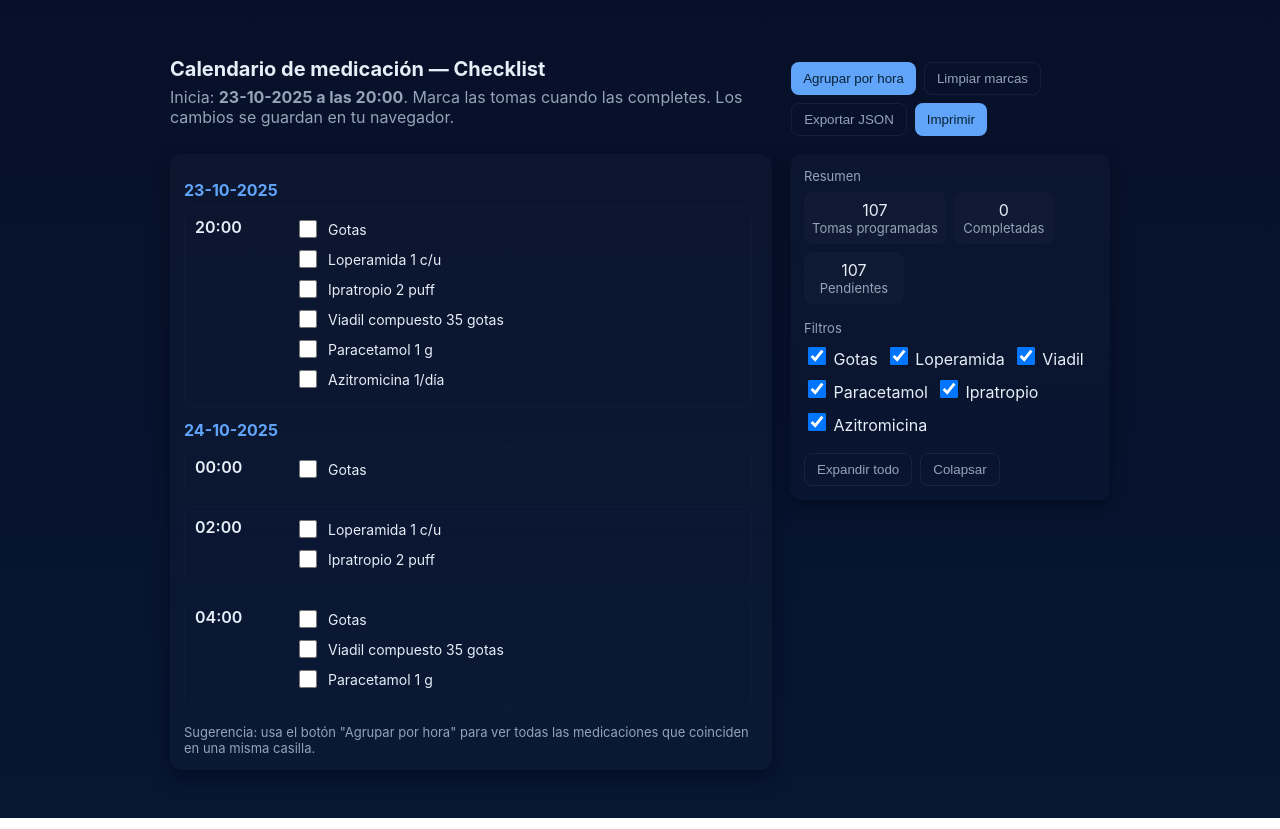
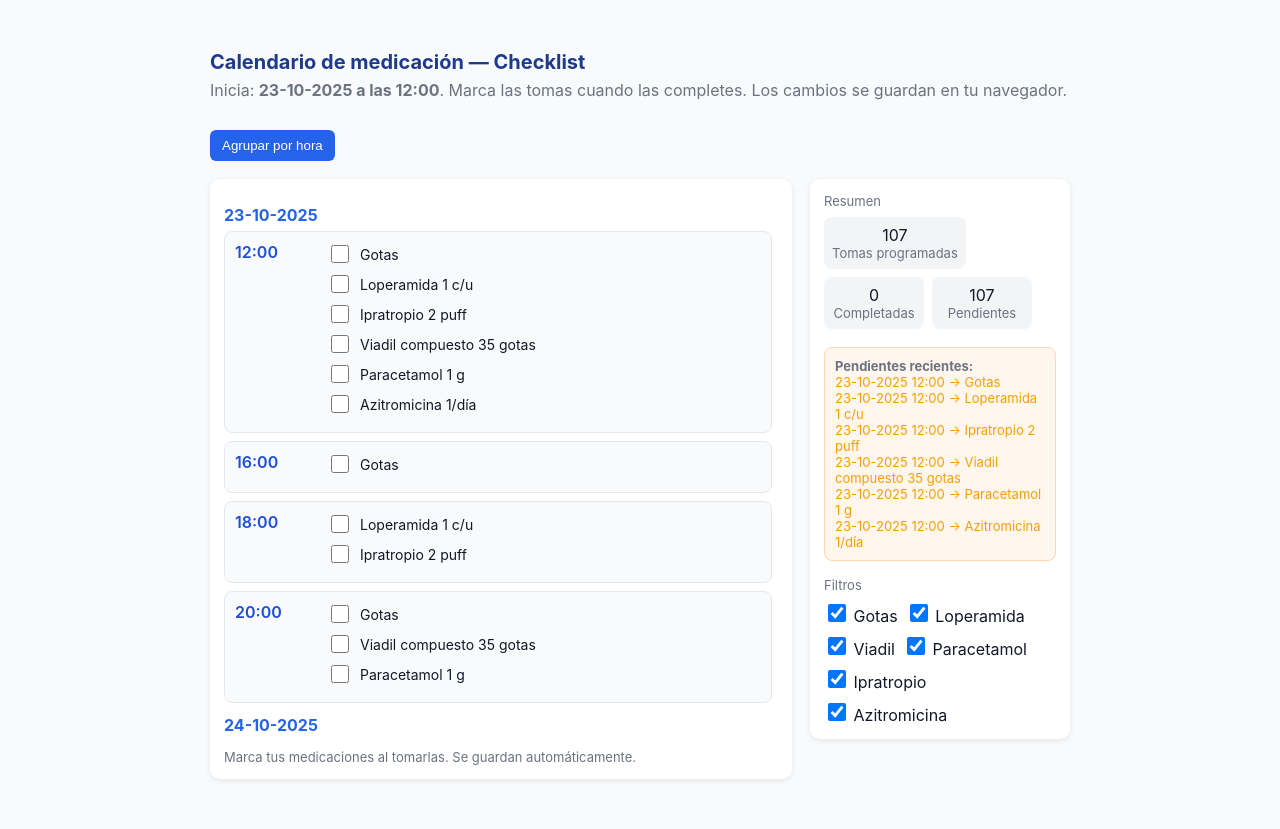
Before and after one commit to DataraDTR/medicamentos, a plain HTML site: page index.html in a window 1280 px wide. Drawn offline with Linux system fonts and the light colour scheme.

Commit message:
Update index.html

```diff
--- a/index.html
+++ b/index.html
@@ -5,21 +5,28 @@
   <meta name="viewport" content="width=device-width,initial-scale=1" />
   <title>Calendario de Medicación - Checklist</title>
   <style>
-    :root{--bg:#0f1724;--card:#0b1220;--accent:#60a5fa;--muted:#94a3b8;--ok:#10b981}
+    :root{
+      --bg:#f9fafb;
+      --card:#ffffff;
+      --accent:#2563eb;
+      --muted:#6b7280;
+      --ok:#10b981;
+      --warn:#f59e0b;
+    }
     *{box-sizing:border-box}
-    body{font-family:Inter,system-ui,Segoe UI,Roboto,Arial; margin:0; background:linear-gradient(180deg,#071028 0%, #071633 100%); color:#e6eef8}
-    .wrap{max-width:980px;margin:28px auto;padding:20px}
-    header{display:flex;gap:16px;align-items:center;justify-content:space-between}
-    h1{margin:0;font-size:20px}
+    body{font-family:Inter,system-ui,Segoe UI,Roboto,Arial;margin:0;background:var(--bg);color:#111827}
+    .wrap{max-width:900px;margin:30px auto;padding:20px}
+    header{display:flex;gap:16px;align-items:center;justify-content:space-between;flex-wrap:wrap}
+    h1{margin:0;font-size:20px;color:#1e3a8a}
     p.lead{margin:6px 0 0;color:var(--muted)}
     .controls{display:flex;gap:8px;flex-wrap:wrap;margin-top:14px}
-    button, .btn{background:var(--accent);color:#072033;border:none;padding:8px 12px;border-radius:8px;cursor:pointer}
-    .btn-outline{background:transparent;border:1px solid rgba(255,255,255,0.06);color:var(--muted)}
-    .grid{display:grid;grid-template-columns:1fr 320px;gap:18px;margin-top:18px}
-    .card{background:linear-gradient(180deg, rgba(255,255,255,0.02), rgba(255,255,255,0.01));padding:14px;border-radius:12px;box-shadow:0 6px 18px rgba(2,6,23,0.6)}
+    button{background:var(--accent);color:white;border:none;padding:8px 12px;border-radius:6px;cursor:pointer;transition:background .2s}
+    button:hover{background:#1d4ed8}
+    .grid{display:grid;grid-template-columns:1fr 260px;gap:18px;margin-top:18px}
+    .card{background:var(--card);padding:14px;border-radius:10px;box-shadow:0 2px 6px rgba(0,0,0,0.08)}
     .schedule{max-height:68vh;overflow:auto;padding-right:6px}
-    .slot{display:flex;gap:12px;align-items:flex-start;padding:10px;border-radius:8px;margin-bottom:8px;border:1px solid rgba(255,255,255,0.02)}
-    .time{width:88px;font-weight:600}
+    .slot{display:flex;gap:12px;align-items:flex-start;padding:10px;border-radius:8px;margin-bottom:8px;border:1px solid #e5e7eb;background:#f9fafb}
+    .time{width:80px;font-weight:600;color:#1d4ed8}
     .items{flex:1}
     .item{display:flex;gap:8px;align-items:center;margin-bottom:6px}
     .medname{font-size:14px}
@@ -29,11 +36,13 @@
     .rightpanel{position:sticky;top:18px}
     .meta{display:flex;flex-direction:column;gap:8px}
     .stats{display:flex;gap:8px;flex-wrap:wrap}
-    .stat{background:rgba(255,255,255,0.02);padding:8px;border-radius:8px;min-width:100px;text-align:center}
+    .stat{background:#f3f4f6;padding:8px;border-radius:8px;min-width:100px;text-align:center}
     .filters{display:flex;gap:8px;flex-wrap:wrap}
     .dayheader{font-weight:700;margin-top:12px;margin-bottom:6px;color:var(--accent)}
     .smallmuted{color:var(--muted);font-size:13px}
-    @media (max-width:900px){.grid{grid-template-columns:1fr;margin:0} .rightpanel{position:static}}
+    .pendingList{margin-top:10px;background:#fff7ed;padding:10px;border-radius:8px;border:1px solid #fed7aa}
+    .pendingItem{font-size:13px;color:var(--warn)}
+    @media (max-width:900px){.grid{grid-template-columns:1fr;margin:0}.rightpanel{position:static}}
   </style>
 </head>
 <body>
@@ -41,20 +50,17 @@
     <header>
       <div>
         <h1>Calendario de medicación — Checklist</h1>
-        <p class="lead">Inicia: <strong>23-10-2025 a las 20:00</strong>. Marca las tomas cuando las completes. Los cambios se guardan en tu navegador.</p>
+        <p class="lead">Inicia: <strong>23-10-2025 a las 12:00</strong>. Marca las tomas cuando las completes. Los cambios se guardan en tu navegador.</p>
       </div>
       <div class="controls">
-        <button id="toggleGroup" class="btn">Agrupar por hora</button>
-        <button id="clearAll" class="btn btn-outline">Limpiar marcas</button>
-        <button id="exportJson" class="btn btn-outline">Exportar JSON</button>
-        <button id="printBtn" class="btn">Imprimir</button>
+        <button id="toggleGroup">Agrupar por hora</button>
       </div>
     </header>
 
     <div class="grid">
       <section class="card">
         <div class="schedule" id="schedule"></div>
-        <footer class="small">Sugerencia: usa el botón "Agrupar por hora" para ver todas las medicaciones que coinciden en una misma casilla.</footer>
+        <footer class="small">Marca tus medicaciones al tomarlas. Se guardan automáticamente.</footer>
       </section>
 
       <aside class="rightpanel">
@@ -74,6 +80,10 @@
               <div class="smallmuted">Pendientes</div>
             </div>
           </div>
+          <div id="pendingBox" class="pendingList" style="display:none">
+            <div class="smallmuted"><strong>Pendientes recientes:</strong></div>
+            <div id="pendingItems"></div>
+          </div>
 
           <div style="margin-top:8px" class="smallmuted">Filtros</div>
           <div class="filters">
@@ -84,23 +94,15 @@
             <label><input type="checkbox" data-filter="ipratropio" checked /> Ipratropio</label>
             <label><input type="checkbox" data-filter="azitromicina" checked /> Azitromicina</label>
           </div>
-
-          <div style="margin-top:10px;display:flex;gap:8px">
-            <button id="expandAll" class="btn btn-outline">Expandir todo</button>
-            <button id="collapseAll" class="btn btn-outline">Colapsar</button>
-          </div>
         </div>
       </aside>
     </div>
   </div>
 
   <script>
-    // Configuración de inicio
-    const START = new Date(2025, 9, 23, 20, 0, 0); // meses 0-index -> 9 = octubre
-
-    // Medicamentos con frecuencia (en horas) y duración (en días)
+    const START = new Date(2025, 9, 23, 12, 0, 0);
     const meds = [
-      { id: 'gotas', name: 'Gotas', freq: 4, days: 7 }, // sin duración real; ponemos 7 días por si acaso
+      { id: 'gotas', name: 'Gotas', freq: 4, days: 7 },
       { id: 'loperamida', name: 'Loperamida 1 c/u', freq: 6, days: 4 },
       { id: 'ipratropio', name: 'Ipratropio 2 puff', freq: 6, days: 4 },
       { id: 'viadil', name: 'Viadil compuesto 35 gotas', freq: 8, days: 3 },
@@ -108,153 +110,106 @@
       { id: 'azitromicina', name: 'Azitromicina 1/día', freq: 24, days: 6 }
     ];
 
-    // generar eventos entre START y END (usamos la máxima duración entre medicamentos)
     const maxDays = Math.max(...meds.map(m=>m.days));
     const END = new Date(START.getTime() + maxDays*24*60*60*1000);
 
-    // helper
-    function addHours(d,h){ return new Date(d.getTime() + h*60*60*1000); }
-    function formatDateTime(dt){
-      const pad=(n)=>n.toString().padStart(2,'0');
-      const dd=pad(dt.getDate());
-      const mm=pad(dt.getMonth()+1);
-      const yy=dt.getFullYear();
-      const hh=pad(dt.getHours());
-      const min=pad(dt.getMinutes());
-      return `${dd}-${mm}-${yy} ${hh}:${min}`;
-    }
-    function formatTime(dt){ const hh=dt.getHours().toString().padStart(2,'0'); const mm=dt.getMinutes().toString().padStart(2,'0'); return `${hh}:${mm}` }
+    function addHours(d,h){return new Date(d.getTime()+h*60*60*1000)}
+    function formatDateTime(dt){const p=n=>n.toString().padStart(2,'0');return `${p(dt.getDate())}-${p(dt.getMonth()+1)}-${dt.getFullYear()} ${p(dt.getHours())}:${p(dt.getMinutes())}`}
+    function formatTime(dt){const p=n=>n.toString().padStart(2,'0');return `${p(dt.getHours())}:${p(dt.getMinutes())}`}
 
-    // generar lista de eventos
-    let events = [];
+    let events=[];
     meds.forEach(m=>{
-      let cur = new Date(START); // asumimos la primera dosis coincide con START
-      const last = new Date(START.getTime() + m.days*24*60*60*1000);
-      while(cur <= last){
-        // incluir solo si cur >= START y cur <= END
-        if(cur >= START && cur <= END){
-          events.push({
-            id: `${m.id}_${cur.getTime()}`,
-            medId: m.id,
-            medName: m.name,
-            time: new Date(cur)
-          });
+      let cur=new Date(START);
+      const last=new Date(START.getTime()+m.days*24*60*60*1000);
+      while(cur<=last){
+        if(cur>=START&&cur<=END){
+          events.push({id:`${m.id}_${cur.getTime()}`,medId:m.id,medName:m.name,time:new Date(cur)});
         }
-        cur = addHours(cur, m.freq);
+        cur=addHours(cur,m.freq);
       }
     });
 
-    // ordenar por fecha
-    events.sort((a,b)=>a.time - b.time);
+    events.sort((a,b)=>a.time-b.time);
 
-    // state
-    const STORAGE_KEY = 'med_calendar_checks_v1';
-    let checked = JSON.parse(localStorage.getItem(STORAGE_KEY) || '{}');
-    let groupByHour = true;
-    let filters = new Set(meds.map(m=>m.id));
+    const STORAGE_KEY='med_calendar_checks_v1';
+    let checked=JSON.parse(localStorage.getItem(STORAGE_KEY)||'{}');
+    let groupByHour=true;
+    let filters=new Set(meds.map(m=>m.id));
 
-    // render
-    const scheduleEl = document.getElementById('schedule');
+    const scheduleEl=document.getElementById('schedule');
     function render(){
-      scheduleEl.innerHTML = '';
-      // apply filters
-      const visibleEvents = events.filter(e=>filters.has(e.medId));
+      scheduleEl.innerHTML='';
+      const visibleEvents=events.filter(e=>filters.has(e.medId));
+      const byDay={};
+      visibleEvents.forEach(e=>{const key=e.time.toISOString().slice(0,10);if(!byDay[key])byDay[key]=[];byDay[key].push(e)});
 
-      // group by day and time
-      const byDay = {};
-      visibleEvents.forEach(e=>{
-        const dayKey = e.time.toISOString().slice(0,10);
-        if(!byDay[dayKey]) byDay[dayKey]=[];
-        byDay[dayKey].push(e);
-      });
+      let total=0,done=0;
+      const pendingNow=[];
+      const now=new Date();
 
-      let total = 0; let done = 0;
       Object.keys(byDay).sort().forEach(dayKey=>{
-        const dayEvents = byDay[dayKey];
-        const dayHeader = document.createElement('div');
-        dayHeader.className='dayheader';
-        const parts = dayKey.split('-'); // YYYY-MM-DD
-        const displayDate = `${parts[2]}-${parts[1]}-${parts[0]}`;
-        dayHeader.textContent = displayDate;
-        scheduleEl.appendChild(dayHeader);
+        const dayEvents=byDay[dayKey];
+        const header=document.createElement('div');
+        header.className='dayheader';
+        const parts=dayKey.split('-');
+        header.textContent=`${parts[2]}-${parts[1]}-${parts[0]}`;
+        scheduleEl.appendChild(header);
 
         if(groupByHour){
-          // group by hh:mm
-          const byTime = {};
-          dayEvents.forEach(e=>{ const t=formatTime(e.time); if(!byTime[t]) byTime[t]=[]; byTime[t].push(e); });
+          const byTime={};
+          dayEvents.forEach(e=>{const t=formatTime(e.time);if(!byTime[t])byTime[t]=[];byTime[t].push(e)});
           Object.keys(byTime).sort().forEach(t=>{
-            const slot = document.createElement('div'); slot.className='slot';
-            const timeEl = document.createElement('div'); timeEl.className='time'; timeEl.textContent = t;
-            const itemsEl = document.createElement('div'); itemsEl.className='items';
-
+            const slot=document.createElement('div');slot.className='slot';
+            const timeEl=document.createElement('div');timeEl.className='time';timeEl.textContent=t;
+            const itemsEl=document.createElement('div');itemsEl.className='items';
             byTime[t].forEach(ev=>{
               total++;
-              const checkedState = !!checked[ev.id]; if(checkedState) done++;
-              const div = document.createElement('div'); div.className='item';
-              const label = document.createElement('label'); label.className='check';
-              const cb = document.createElement('input'); cb.type='checkbox'; cb.checked = checkedState;
-              cb.addEventListener('change', ()=>{ checked[ev.id]=cb.checked; persist(); render(); });
-              const name = document.createElement('div'); name.className='medname'; name.textContent = ev.medName;
-              label.appendChild(cb); label.appendChild(name);
-              div.appendChild(label);
-              itemsEl.appendChild(div);
+              const chk=!!checked[ev.id];if(chk)done++;
+              if(!chk && ev.time<now){pendingNow.push(`${formatDateTime(ev.time)} → ${ev.medName}`)}
+              const div=document.createElement('div');div.className='item';
+              const label=document.createElement('label');label.className='check';
+              const cb=document.createElement('input');cb.type='checkbox';cb.checked=chk;
+              cb.addEventListener('change',()=>{checked[ev.id]=cb.checked;persist();render()});
+              const name=document.createElement('div');name.className='medname';name.textContent=ev.medName;
+              label.appendChild(cb);label.appendChild(name);
+              div.appendChild(label);itemsEl.appendChild(div);
             });
-
-            slot.appendChild(timeEl); slot.appendChild(itemsEl); scheduleEl.appendChild(slot);
-          });
-        } else {
-          // no agrupar: listar cada evento individualmente
-          dayEvents.forEach(ev=>{
-            total++;
-            const slot = document.createElement('div'); slot.className='slot';
-            const timeEl = document.createElement('div'); timeEl.className='time'; timeEl.textContent = formatTime(ev.time);
-            const itemsEl = document.createElement('div'); itemsEl.className='items';
-            const checkedState = !!checked[ev.id]; if(checkedState) done++;
-            const div = document.createElement('div'); div.className='item';
-            const label = document.createElement('label'); label.className='check';
-            const cb = document.createElement('input'); cb.type='checkbox'; cb.checked = checkedState;
-            cb.addEventListener('change', ()=>{ checked[ev.id]=cb.checked; persist(); render(); });
-            const name = document.createElement('div'); name.className='medname'; name.textContent = ev.medName + ' — ' + formatDateTime(ev.time);
-            label.appendChild(cb); label.appendChild(name);
-            div.appendChild(label); itemsEl.appendChild(div);
-            slot.appendChild(timeEl); slot.appendChild(itemsEl); scheduleEl.appendChild(slot);
+            slot.appendChild(timeEl);slot.appendChild(itemsEl);scheduleEl.appendChild(slot);
           });
         }
       });
 
-      document.getElementById('totalEvents').textContent = total;
-      document.getElementById('doneCount').textContent = done;
-      document.getElementById('pendingCount').textContent = total - done;
+      document.getElementById('totalEvents').textContent=total;
+      document.getElementById('doneCount').textContent=done;
+      document.getElementById('pendingCount').textContent=total-done;
+
+      const pb=document.getElementById('pendingBox');
+      const pi=document.getElementById('pendingItems');
+      if(pendingNow.length>0){
+        pb.style.display='block';
+        pi.innerHTML=pendingNow.map(p=>`<div class='pendingItem'>${p}</div>`).join('');
+      } else {
+        pb.style.display='none';
+      }
     }
 
-    function persist(){ localStorage.setItem(STORAGE_KEY, JSON.stringify(checked)); }
+    function persist(){localStorage.setItem(STORAGE_KEY,JSON.stringify(checked))}
 
-    // UI actions
-    document.getElementById('toggleGroup').addEventListener('click', ()=>{ groupByHour=!groupByHour; document.getElementById('toggleGroup').textContent = groupByHour? 'Agrupar por hora' : 'Ver individual'; render(); });
-    document.getElementById('clearAll').addEventListener('click', ()=>{ if(confirm('Limpiar todas las marcas?')){ checked={}; persist(); render(); }});
-    document.getElementById('exportJson').addEventListener('click', ()=>{
-      const data = { generatedAt: new Date().toISOString(), start: START.toISOString(), end: END.toISOString(), events: events.map(e=>({id:e.id, medId:e.medId, medName:e.medName, time: e.time.toISOString(), done: !!checked[e.id]})) };
-      const blob = new Blob([JSON.stringify(data, null, 2)], {type:'application/json'});
-      const url = URL.createObjectURL(blob);
-      const a = document.createElement('a'); a.href=url; a.download='med_calendar_export.json'; document.body.appendChild(a); a.click(); a.remove(); URL.revokeObjectURL(url);
+    document.getElementById('toggleGroup').addEventListener('click',()=>{
+      groupByHour=!groupByHour;
+      document.getElementById('toggleGroup').textContent=groupByHour?'Agrupar por hora':'Ver individual';
+      render();
     });
-    document.getElementById('printBtn').addEventListener('click', ()=> window.print());
 
-    document.getElementById('expandAll').addEventListener('click', ()=>{ document.querySelectorAll('.slot').forEach(s=>s.style.maxHeight='none'); });
-    document.getElementById('collapseAll').addEventListener('click', ()=>{ document.querySelectorAll('.slot').forEach(s=>s.style.maxHeight=''); });
-
-    // filters
     document.querySelectorAll('[data-filter]').forEach(cb=>{
-      cb.addEventListener('change', ()=>{
-        const id = cb.getAttribute('data-filter');
-        if(cb.checked) filters.add(id); else filters.delete(id);
+      cb.addEventListener('change',()=>{
+        const id=cb.getAttribute('data-filter');
+        if(cb.checked)filters.add(id);else filters.delete(id);
         render();
       });
     });
 
-    // initial render
     render();
-
   </script>
 </body>
 </html>
```
